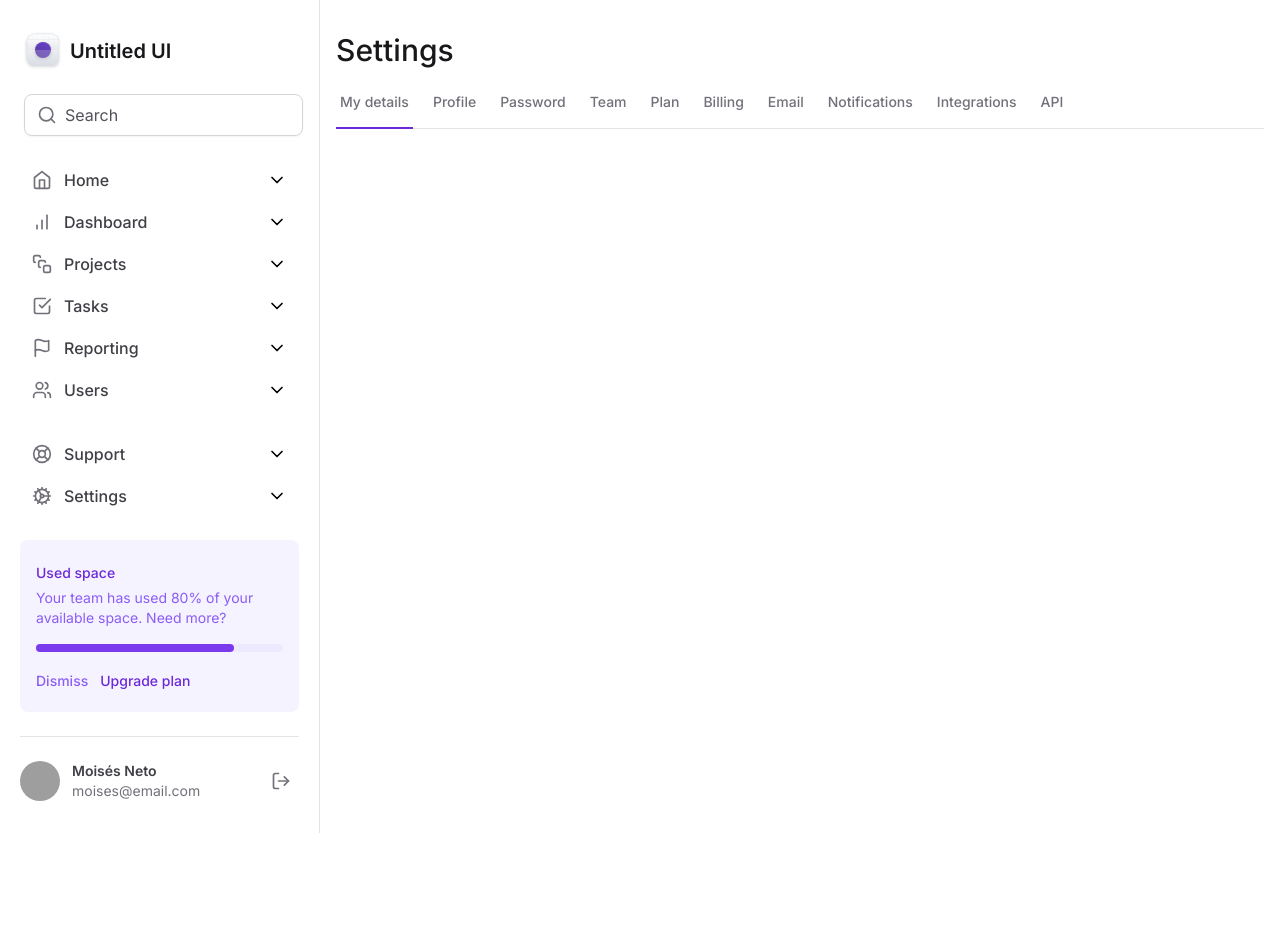
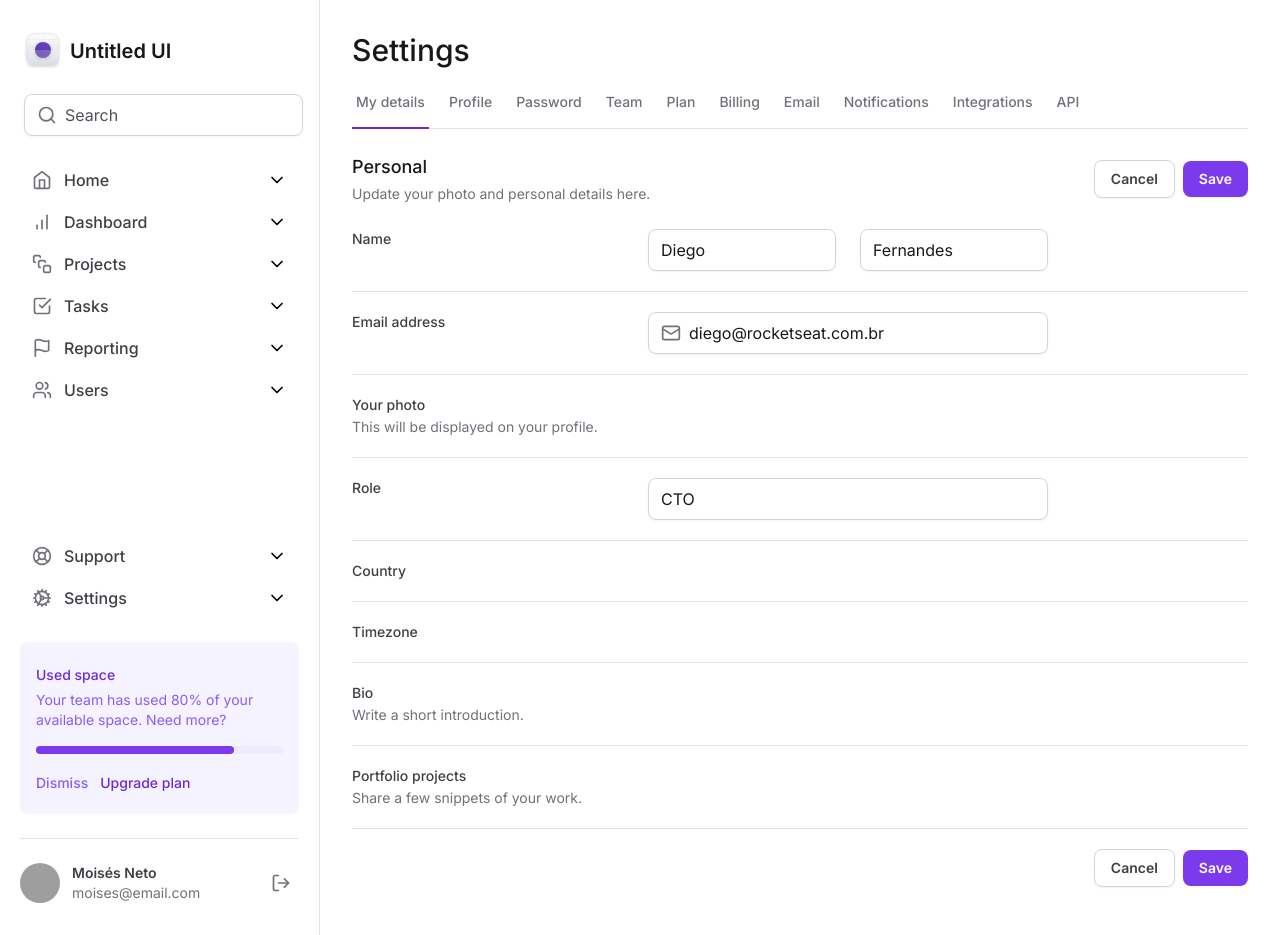
Before and after one commit to moisesnetouou/tailwind-next, a Next.js app: page / in a window 1280 px wide. Before the commit the page ends 833 px from the top, so only its background shows below. Built offline with nearby package versions, Linux system fonts and the light colour scheme; grey boxes are pictures that could not be loaded.

Commit message:
feat: form fields

```diff
--- a/src/app/layout.tsx
+++ b/src/app/layout.tsx
@@ -20,7 +20,7 @@
       <body className={inter.className}>
         <div className="grid min-h-screen grid-cols-app">
           <Sidebar />
-          <main className="px-4 pb-12 pt-8">{children}</main>
+          <main className="px-8 pb-12 pt-8">{children}</main>
         </div>
       </body>
     </html>
--- a/src/app/page.tsx
+++ b/src/app/page.tsx
@@ -1,4 +1,6 @@
 import { SettingsTabs } from '@/components/SettingsTabs'
+import * as Input from '@/components/Input'
+import { Mail } from 'lucide-react'
 
 export default function Home() {
   return (
@@ -6,6 +8,155 @@
       <h1 className="text-3xl font-medium text-zinc-900">Settings</h1>
 
       <SettingsTabs />
+
+      <div className="mt-6 flex flex-col">
+        <div className="flex items-center justify-between">
+          <div className="space-y-1">
+            <h2 className="text-lg font-medium text-zinc-900">Personal</h2>
+            <span className="text-sm text-zinc-500">
+              Update your photo and personal details here.
+            </span>
+          </div>
+
+          <div className="flex items-center gap-2">
+            <button
+              type="button"
+              className="rounded-lg border border-zinc-300 px-4 py-2 text-sm font-semibold text-zinc-700 shadow-sm hover:bg-zinc-50"
+            >
+              Cancel
+            </button>
+            <button
+              type="submit"
+              form="settings"
+              className="rounded-lg bg-violet-600 px-4 py-2 text-sm font-semibold text-white shadow-sm hover:bg-violet-700"
+            >
+              Save
+            </button>
+          </div>
+        </div>
+
+        <form
+          id="settings"
+          className="mt-6 flex w-full flex-col gap-5 divide-y divide-zinc-200"
+        >
+          <div className="grid grid-cols-form gap-3">
+            <label
+              htmlFor="firstName"
+              className="text-sm font-medium text-zinc-700"
+            >
+              Name
+            </label>
+            <div className="grid grid-cols-2 gap-6">
+              <Input.Root>
+                <Input.Control id="firstName" defaultValue="Diego" />
+              </Input.Root>
+
+              <Input.Root>
+                <Input.Control defaultValue="Fernandes" />
+              </Input.Root>
+            </div>
+          </div>
+
+          <div className="grid grid-cols-form gap-3 pt-5">
+            <label
+              htmlFor="email"
+              className="text-sm font-medium text-zinc-700"
+            >
+              Email address
+            </label>
+            <Input.Root>
+              <Input.Prefix>
+                <Mail className="size-5 text-zinc-500" />
+              </Input.Prefix>
+              <Input.Control
+                id="email"
+                type="email"
+                defaultValue="diego@rocketseat.com.br"
+              />
+            </Input.Root>
+          </div>
+
+          <div className="grid grid-cols-form gap-3 pt-5">
+            <label
+              htmlFor="email"
+              className="text-sm font-medium text-zinc-700"
+            >
+              Your photo
+              <span className="mt-0.5 block text-sm font-normal text-zinc-500">
+                This will be displayed on your profile.
+              </span>
+            </label>
+            <div />
+          </div>
+
+          <div className="grid grid-cols-form gap-3 pt-5">
+            <label htmlFor="role" className="text-sm font-medium text-zinc-700">
+              Role
+            </label>
+            <Input.Root>
+              <Input.Control id="role" defaultValue="CTO" />
+            </Input.Root>
+          </div>
+
+          <div className="grid grid-cols-form gap-3 pt-5">
+            <label
+              htmlFor="country"
+              className="text-sm font-medium text-zinc-700"
+            >
+              Country
+            </label>
+            <div />
+          </div>
+
+          <div className="grid grid-cols-form gap-3 pt-5">
+            <label
+              htmlFor="timezone"
+              className="text-sm font-medium text-zinc-700"
+            >
+              Timezone
+            </label>
+            <div />
+          </div>
+
+          <div className="grid grid-cols-form gap-3 pt-5">
+            <label htmlFor="bio" className="text-sm font-medium text-zinc-700">
+              Bio
+              <span className="mt-0.5 block text-sm font-normal text-zinc-500">
+                Write a short introduction.
+              </span>
+            </label>
+            <div />
+          </div>
+
+          <div className="grid grid-cols-form gap-3 pt-5">
+            <label
+              htmlFor="projects"
+              className="text-sm font-medium text-zinc-700"
+            >
+              Portfolio projects
+              <span className="mt-0.5 block text-sm font-normal text-zinc-500">
+                Share a few snippets of your work.
+              </span>
+            </label>
+            <div />
+          </div>
+
+          <div className="flex items-center justify-end gap-2 pt-5">
+            <button
+              type="button"
+              className="rounded-lg border border-zinc-300 px-4 py-2 text-sm font-semibold text-zinc-700 shadow-sm hover:bg-zinc-50"
+            >
+              Cancel
+            </button>
+            <button
+              type="submit"
+              className="rounded-lg bg-violet-600 px-4 py-2 text-sm font-semibold text-white shadow-sm hover:bg-violet-700"
+            >
+              Save
+            </button>
+          </div>
+        </form>
+      </div>
     </>
   )
 }
--- a/tailwind.config.ts
+++ b/tailwind.config.ts
@@ -7,11 +7,7 @@
       gridTemplateColumns: {
         app: 'minmax(18rem, 20rem) 1fr',
         profile: 'max-content 1fr min-content',
-      },
-      backgroundImage: {
-        'gradient-radial': 'radial-gradient(var(--tw-gradient-stops))',
-        'gradient-conic':
-          'conic-gradient(from 180deg at 50% 50%, var(--tw-gradient-stops))',
+        form: 'minmax(7.5rem, 17.5rem) minmax(25rem, 1fr) minmax(0, 15rem)',
       },
     },
   },
```
